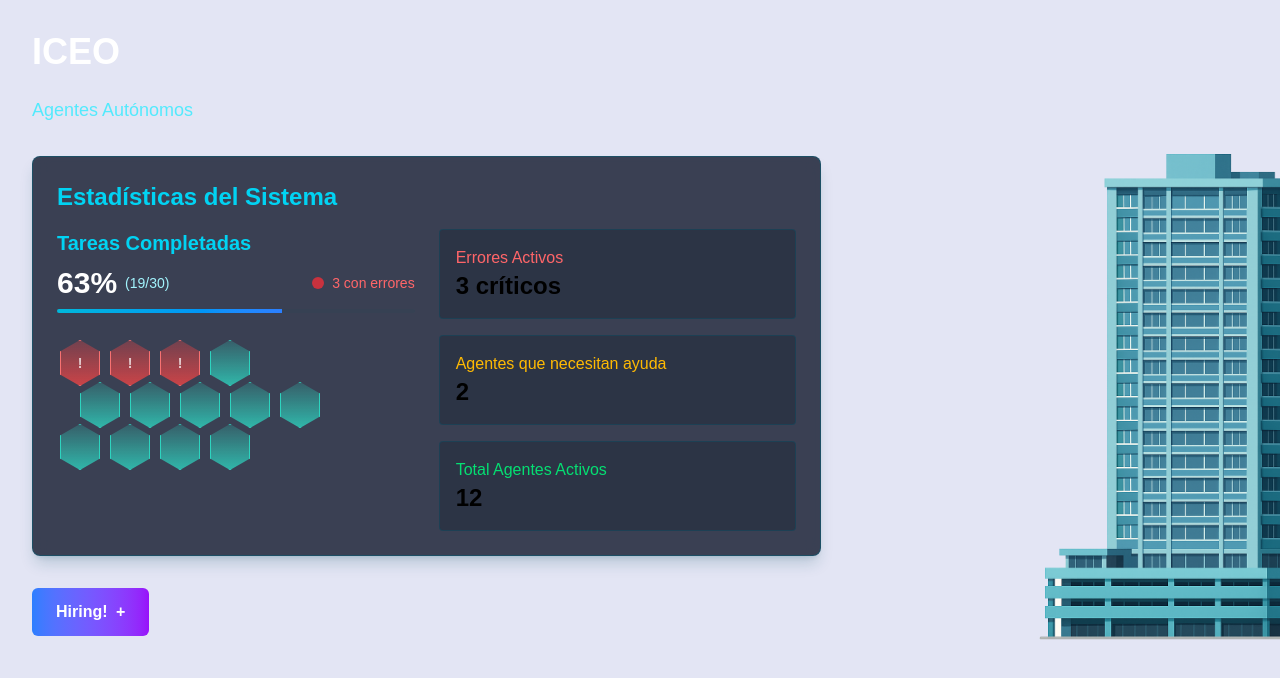
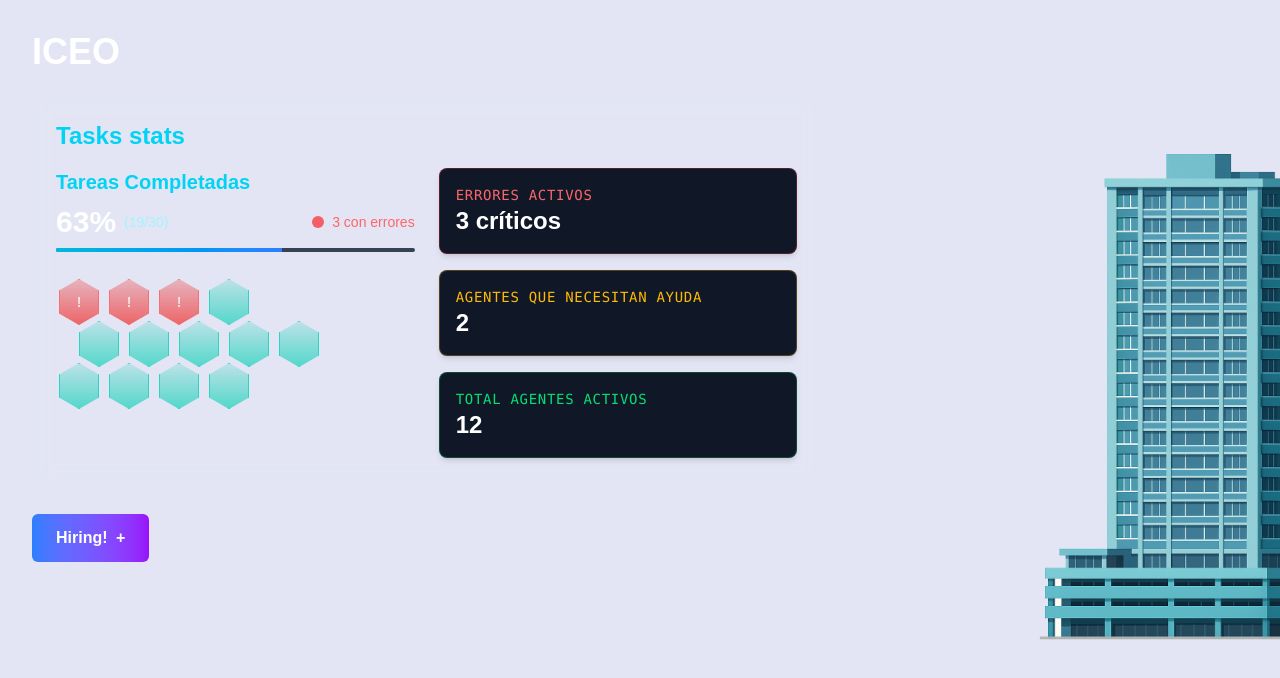
Before and after one commit to raulisai/iceo-frontend, a Next.js app: page / in a window 1280 px wide. Shown: the top 678 px of the page. Built offline with nearby package versions, Linux system fonts and the light colour scheme.

Commit message:
best style

```diff
--- a/src/app/page.tsx
+++ b/src/app/page.tsx
@@ -34,11 +34,11 @@ export default function Home() {
         <div className="flex flex-col md:flex-row h-full">
           <div className="md:w-2/3 p-8 z-10">
             <h1 className="text-4xl font-bold mb-6 text-white">ICEO</h1>
-            <p className="text-lg text-cyan-300 mb-8">Agentes Autónomos</p>
+
 
             {/* System Stats Section with Hexagonal Task Visualization */}
-            <div className="bg-slate-900/80 p-6 rounded-lg border border-cyan-800/50 backdrop-blur-sm mb-8 shadow-lg shadow-cyan-900/20">
-              <h2 className="text-2xl font-bold text-cyan-400 mb-4">Estadísticas del Sistema</h2>
+            <div className=" p-6 rounded-lg   backdrop-blur-sm mb-8">
+              <h2 className="text-2xl font-bold text-cyan-400 mb-4">Tasks stats</h2>
 
               <div className="grid grid-cols-1 md:grid-cols-2 gap-6">
                 {/* Hexagonal Task Statistics */}
@@ -48,19 +48,19 @@ export default function Home() {
 
                 {/* Additional System Statistics */}
                 <div className="space-y-4">
-                  <div className="p-4 bg-gray-800/50 rounded border border-cyan-900/50">
-                    <p className="text-red-400 font-medium">Errores Activos</p>
-                    <p className="text-2xl font-bold">{taskStats.error} críticos</p>
+                  <div className="p-4 bg-opacity-70 bg-gray-900 rounded-lg border border-red-500/30 shadow-md backdrop-blur-sm transition-all duration-300 hover:bg-opacity-80 hover:border-red-500/50">
+                    <p className="text-red-400 font-mono uppercase text-sm tracking-wider">Errores Activos</p>
+                    <p className="text-2xl font-bold text-white">{taskStats.error} críticos</p>
                   </div>
 
-                  <div className="p-4 bg-gray-800/50 rounded border border-cyan-900/50">
-                    <p className="text-amber-400 font-medium">Agentes que necesitan ayuda</p>
-                    <p className="text-2xl font-bold">2</p>
+                  <div className="p-4 bg-opacity-70 bg-gray-900 rounded-lg border border-amber-500/30 shadow-md backdrop-blur-sm transition-all duration-300 hover:bg-opacity-80 hover:border-amber-500/50">
+                    <p className="text-amber-400 font-mono uppercase text-sm tracking-wider">Agentes que necesitan ayuda</p>
+                    <p className="text-2xl font-bold text-white">2</p>
                   </div>
 
-                  <div className="p-4 bg-gray-800/50 rounded border border-cyan-900/50">
-                    <p className="text-green-400 font-medium">Total Agentes Activos</p>
-                    <p className="text-2xl font-bold">12</p>
+                  <div className="p-4 bg-opacity-70 bg-gray-900 rounded-lg border border-green-500/30 shadow-md backdrop-blur-sm transition-all duration-300 hover:bg-opacity-80 hover:border-green-500/50">
+                    <p className="text-green-400 font-mono uppercase text-sm tracking-wider">Total Agentes Activos</p>
+                    <p className="text-2xl font-bold text-white">12</p>
                   </div>
                 </div>
               </div>
```
